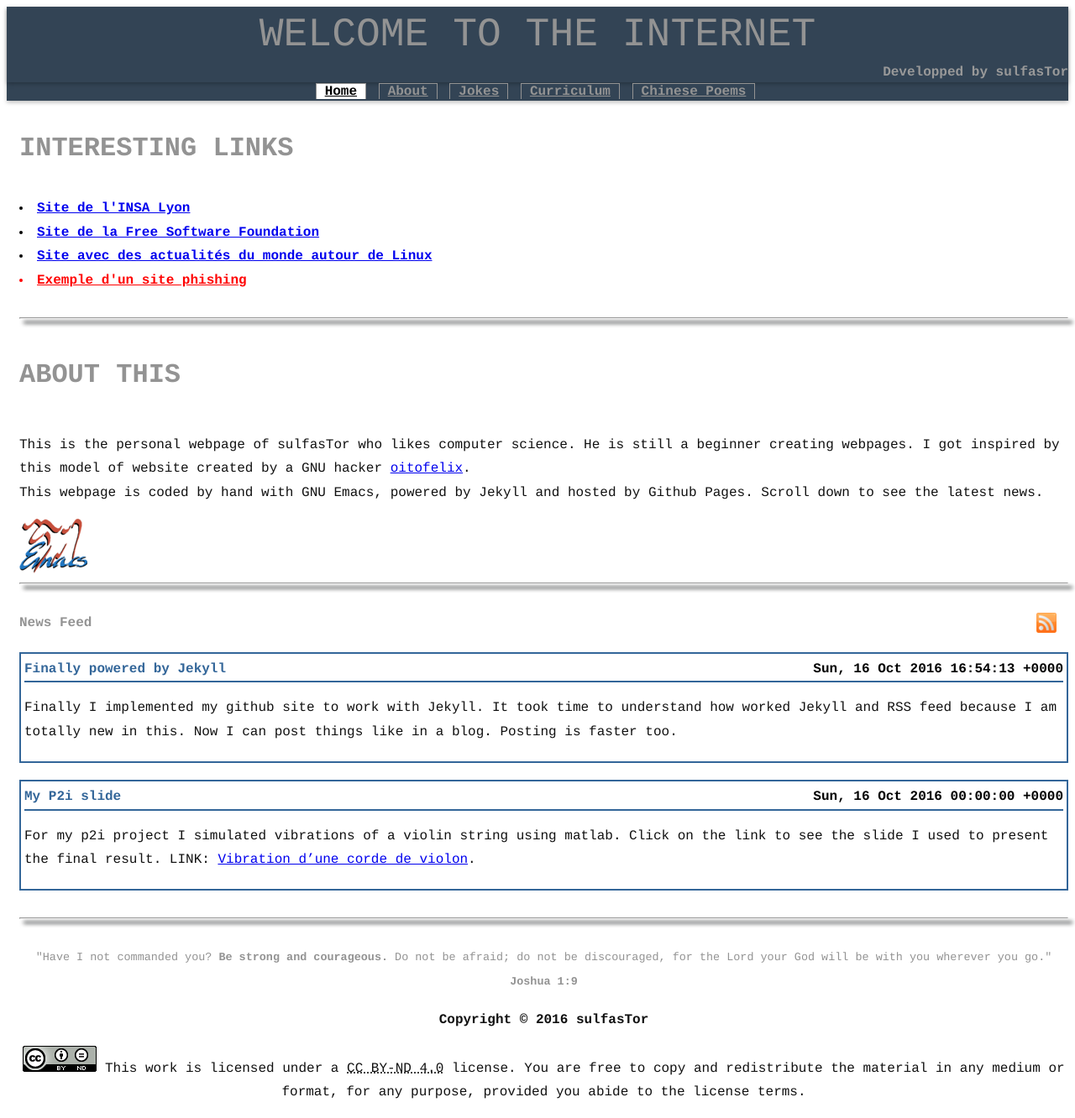
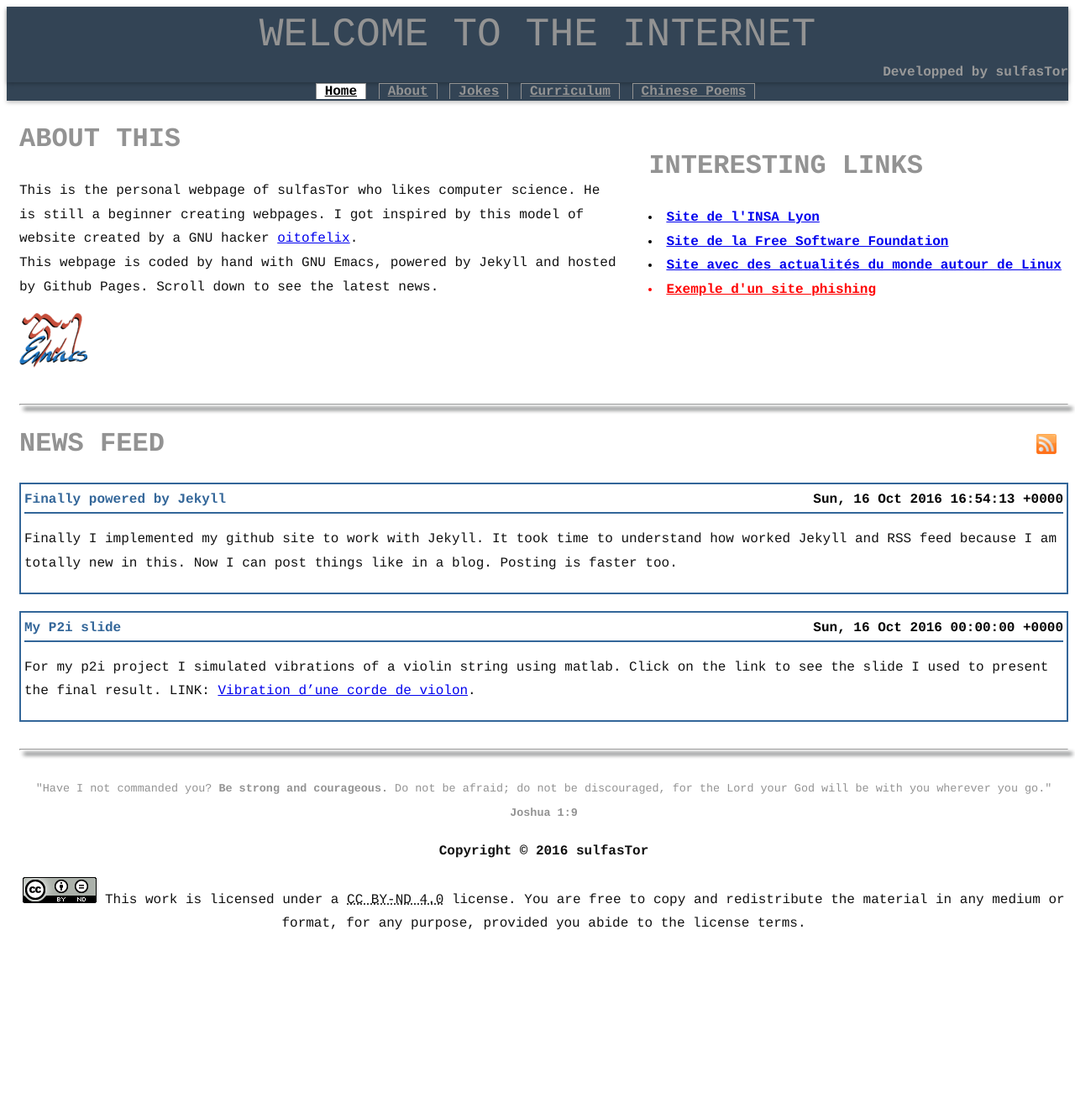
Before and after one commit to sulfasTor/sulfasTor.github.io, a Jekyll site: the page built from index.md, in a window 1280 px wide. Shown: the whole page at 84% size. Built offline with Jekyll 4.4.1, drawn with Linux system fonts in a browser that asks for light colours; after the commit the page ends 1131 px from its top, so only the background shows below that.

Commit message:
Modified index image

```diff
--- a/index.md
+++ b/index.md
@@ -7,45 +7,40 @@ layout: sulfastor-homepage
 news: [5, '#news-result']
 ---
 <section id="content">
-  <section>
 
-    <div style="text-align: left;">
-      <h1>Interesting links</h1>
-      <!--==================================================================-->
-      <li><a href="http://www.insa-lyon.fr" target="_blank">
-	  Site de l'INSA Lyon
-      </a></li>
-      <!--==================================================================-->
-      <li><a href="http://www.fsf.org"  target="_blank">
-	  Site de la Free Software Foundation
-      </a></li>
-      <!--==================================================================-->
-      <li><a href="http://www.linuxjournal.com" target="_blank">
-	  Site avec des actualités du monde autour de Linux
-      </a></li>
-      <!--==================================================================-->
-      <li style="color: red;"><a  style="color: red;" href="/phishing_example/phishing_example.html">Exemple d'un site phishing</a></li>
+  <div id="bloc1" style="float:right;width:40%;margin-left:2em;">
+    <h1>Interesting links</h1>
+    <!--==================================================================-->
+    <li><a href="http://www.insa-lyon.fr" target="_blank">
+	Site de l'INSA Lyon
+    </a></li>
+    <!--==================================================================-->
+    <li><a href="http://www.fsf.org"  target="_blank">
+	Site de la Free Software Foundation
+    </a></li>
+    <!--==================================================================-->
+    <li><a href="http://www.linuxjournal.com" target="_blank">
+	Site avec des actualités du monde autour de Linux
+    </a></li>
+    <!--==================================================================-->
+    <li style="color: red;"><a  style="color: red;" href="/phishing_example/phishing_example.html">Exemple d'un site phishing</a></li>
+  </div>
 
-      <br>
+    <div id="bloc2">
+    <h1>About this</h1>
+    <p>This is the personal webpage of sulfasTor who likes computer science. He is still a beginner creating webpages. I got inspired by this model of website created by a GNU hacker <a target="_blank" href="https://oitofelix.github.io/">oitofelix</a>.
+      <br>This webpage is coded by hand with GNU Emacs, powered by Jekyll and hosted by Github Pages. Scroll down to see the latest news.</p>
+    <img src="/images/emacs.png" alt="">
+  </div>
+</section><hr>
 
-      <hr>
-      <div style="text-align: left;">
-	<aside>
-	  <h1>About this</h1>
-	  <p>This is the personal webpage of sulfasTor who likes computer science. He is still a beginner creating webpages. I got inspired by this model of website created by a GNU hacker <a target="_blank" href="https://oitofelix.github.io/">oitofelix</a>.
-	    <br>This webpage is coded by hand with GNU Emacs, powered by Jekyll and hosted by Github Pages. Scroll down to see the latest news.</p>
-	  <img src="/images/emacs.png" alt="">
-	</aside>
-      </div>
-      <hr>
+<section id="news">
+  <h1>News Feed</h1>
+  <a href="/feed.xml">
+    <img src="/images/rss-logo.png"
+	 title="RSS 2.0"
+	 alt="RSS 2.0"
+	 width="24" height="24" /></a>
 
-      <section id="news">
-	<h2>News Feed</h2>
-	<a href="/feed.xml">
-	  <img src="/images/rss-logo.png"
-	       title="RSS 2.0"
-	       alt="RSS 2.0"
-	       width="24" height="24" /></a>
-
-	<div id="news-result" />
-      </section>
+  <div id="news-result" />
+</section>
--- a/styles/main.css
+++ b/styles/main.css
@@ -4,6 +4,12 @@ body {
     font-weight: 300;
     line-height: 1.4;
 }
+
+#bloc1, #bloc2
+{
+    display:inline;
+}
+
 .maint1{
     text-align:center;
     margin-bottom: 150px;
```
